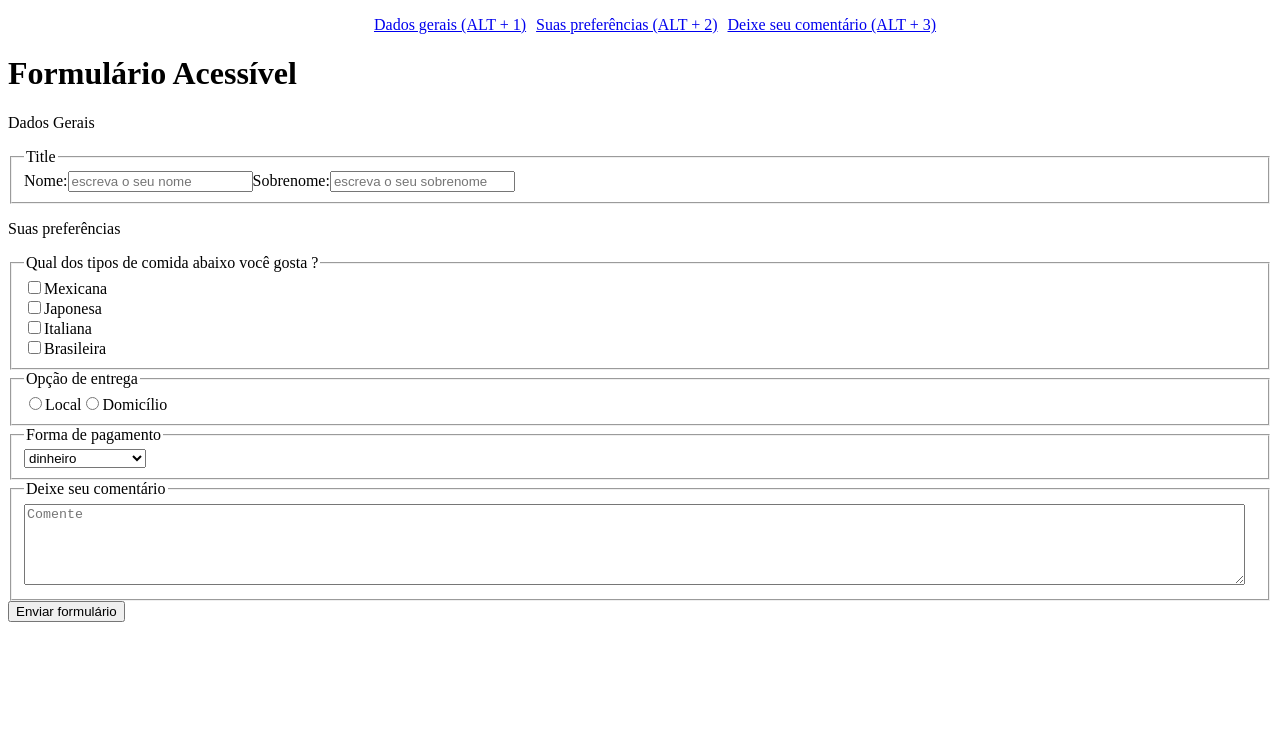
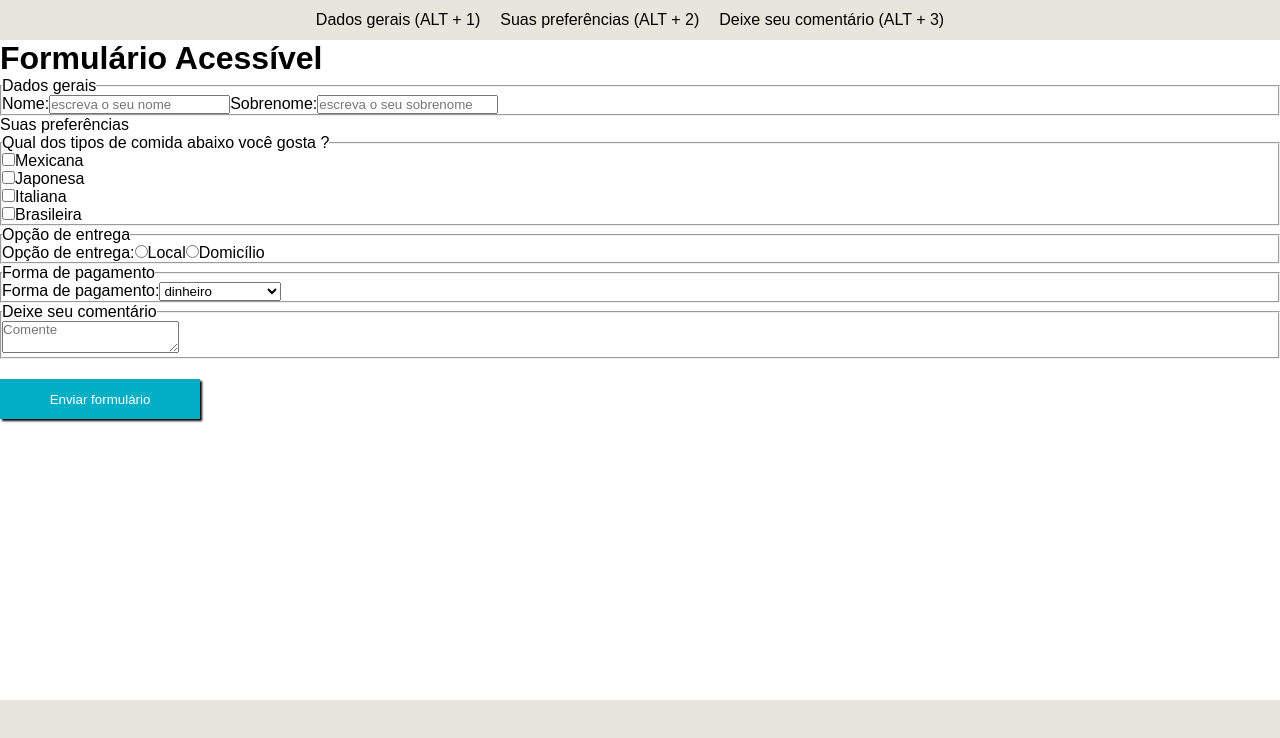
Before and after one commit to vyamashiro/Formulario-Acessivel, a React (Create React App) app: page / in a window 1280 px wide. Shown: the top 738 px of the page. Built offline with nearby package versions, Linux system fonts and the light colour scheme.

Commit message:
adicionando footer e melhorias de CSS

```diff
--- a/src/Form/Form.jsx
+++ b/src/Form/Form.jsx
@@ -1,18 +1,20 @@
 /* eslint-disable jsx-a11y/no-access-key */
 import React from 'react';
 import Navbar from './navbar/Navbar';
+import SubmitButton from './submitButton/SubmitButton';
+import Footer from './footer/Footer';
 
 function Form() {
   return (
     <>
       <Navbar />
+      <main>
+
         <h1>Formulário Acessível</h1>
 
         <form>
-        <p>Dados Gerais</p>
-
           <fieldset>
-          <legend>Title</legend>
+            <legend>Dados gerais</legend>
             <label htmlFor="form_name" accessKey="1">
               Nome:
               <input type="text" id="form_name" name="form_name" placeholder="escreva o seu nome" />
@@ -51,8 +53,10 @@ function Form() {
             <br />
           </fieldset>
 
-        <fieldset id="opcaoEntrega" required>
+          <fieldset id="opcaoEntrega">
             <legend>Opção de entrega</legend>
+            <label htmlFor="opcaoEntrega">
+              Opção de entrega:
               <label htmlFor="opçãoLocal">
                 <input type="radio" id="opçãoLocal" name="opcaoEntrega" value="Local" />
                 Local
@@ -61,25 +65,31 @@ function Form() {
                 <input type="radio" id="opçãoDomicilio" name="opcaoEntrega" value="Domicilio" />
                 Domicílio
               </label>
+            </label>
           </fieldset>
 
           <fieldset>
             <legend>Forma de pagamento</legend>
+            <label htmlFor="formaPagamento">
+              Forma de pagamento:
               <select>
-            <option value="dinheiro">dinheiro</option>
-            <option value="cartão de crédito">cartão de crédito</option>
-            <option value="cartão de débito">cartão de débito</option>
+                <option name="formaPagamento" value="dinheiro">dinheiro</option>
+                <option name="formaPagamento" value="cartão de crédito">cartão de crédito</option>
+                <option name="formaPagamento" value="cartão de débito">cartão de débito</option>
               </select>
+            </label>
           </fieldset>
 
           <fieldset>
             <legend>Deixe seu comentário</legend>
-          <textarea placeholder="Comente" rows="5" cols="150" accessKey="3" />
+            <textarea placeholder="Comente" accessKey="3" />
           </fieldset>
 
-        <button type="submit">Enviar formulário</button>
+          <SubmitButton />
 
         </form>
+      </main>
+      <Footer />
     </>
   );
 }
--- /dev/null
+++ b/src/Form/footer/Footer.jsx
@@ -0,0 +1,10 @@
+import React from 'react';
+import FooterContainer from './Footer.style';
+
+const Footer = () => (
+  <FooterContainer>
+    <div />
+  </FooterContainer>
+);
+
+export default Footer;
--- /dev/null
+++ b/src/Form/footer/Footer.style.js
@@ -0,0 +1,13 @@
+import styled from 'styled-components/macro';
+
+const FooterContainer = styled.footer`
+    /* display: grid; */
+    /* align-content: center; */
+    background-color: #e6e6dc;
+    bottom: 0;
+    height: 100px;
+    position: absolute;
+    width: 100%;
+`;
+
+export default FooterContainer;
--- a/src/Form/navbar/Navbar.jsx
+++ b/src/Form/navbar/Navbar.jsx
@@ -1,17 +1,17 @@
 /* eslint-disable jsx-a11y/anchor-is-valid */
 import React from 'react';
-import { Nav, NavItem } from './Navbar.style';
+import * as Styled from './Navbar.style';
 
 const Navbar = () => (
-  <header>
-    <Nav>
+  <Styled.Header>
+    <Styled.Nav>
       <ul>
-        <NavItem><a href="#" tabIndex="0">Dados gerais (ALT + 1)</a></NavItem>
-        <NavItem><a href="#" tabIndex="0">Suas preferências (ALT + 2)</a></NavItem>
-        <NavItem><a href="#" tabIndex="0">Deixe seu comentário (ALT + 3)</a></NavItem>
+        <Styled.NavItem tabIndex="0">Dados gerais (ALT + 1)</Styled.NavItem>
+        <Styled.NavItem tabIndex="0">Suas preferências (ALT + 2)</Styled.NavItem>
+        <Styled.NavItem tabIndex="0">Deixe seu comentário (ALT + 3)</Styled.NavItem>
       </ul>
-    </Nav>
-  </header>
+    </Styled.Nav>
+  </Styled.Header>
 );
 
 export default Navbar;
--- a/src/Form/navbar/Navbar.style.jsx
+++ b/src/Form/navbar/Navbar.style.jsx
@@ -1,11 +1,17 @@
 import styled from 'styled-components/macro';
 
+export const Header = styled.header`
+  align-content: center;
+  background-color: #e6e6dc;
+  display: grid;
+  height: 40px;
+`;
 export const Nav = styled.nav`
-    width: 100%;
-    text-align: center;
+  text-align: center;
+  width: 100%;
 `;
 export const NavItem = styled.li`
-    list-style: none;
-    display: inline-block;
-    margin-right: 10px;
+  display: inline-block;
+  list-style: none;
+  margin-right: 20px;
 `;
--- /dev/null
+++ b/src/Form/submitButton/SubmitButton.jsx
@@ -0,0 +1,8 @@
+import React from 'react';
+import Button from './SubmitButton.style';
+
+const SubmitButton = () => (
+  <Button type="submit">Enviar formulário</Button>
+);
+
+export default SubmitButton;
--- /dev/null
+++ b/src/Form/submitButton/SubmitButton.style.jsx
@@ -0,0 +1,16 @@
+import styled from 'styled-components/macro';
+
+const Button = styled.button`
+    background-color: #00afc4;
+    border: 1px solid #00afc4;
+    box-shadow: 2px 2px 2px black;
+    color: #FFFFFF;
+    cursor: pointer;
+    height: 40px;
+    min-width: 150px;
+    margin-top: 20px;
+    margin-bottom: 20px;
+    width: 200px;
+`;
+
+export default Button;
--- a/src/index.jsx
+++ b/src/index.jsx
@@ -1,9 +1,11 @@
 import React from 'react';
 import ReactDOM from 'react-dom';
 import Form from './Form/Form';
+import GlobalStyle from './styles/global';
 
 ReactDOM.render(
   <React.StrictMode>
+    <GlobalStyle />
     <Form />
   </React.StrictMode>,
   document.getElementById('root'),
--- /dev/null
+++ b/src/styles/global.js
@@ -0,0 +1,13 @@
+import { createGlobalStyle } from 'styled-components';
+
+const GlobalStyle = createGlobalStyle`
+
+  * {
+      box-sizing: border-box;
+      font-family: sans-serif;
+      margin: 0;
+      padding: 0;
+    }
+  `;
+
+export default GlobalStyle;
```
Lines whose indentation alone changed are shown as unchanged.
